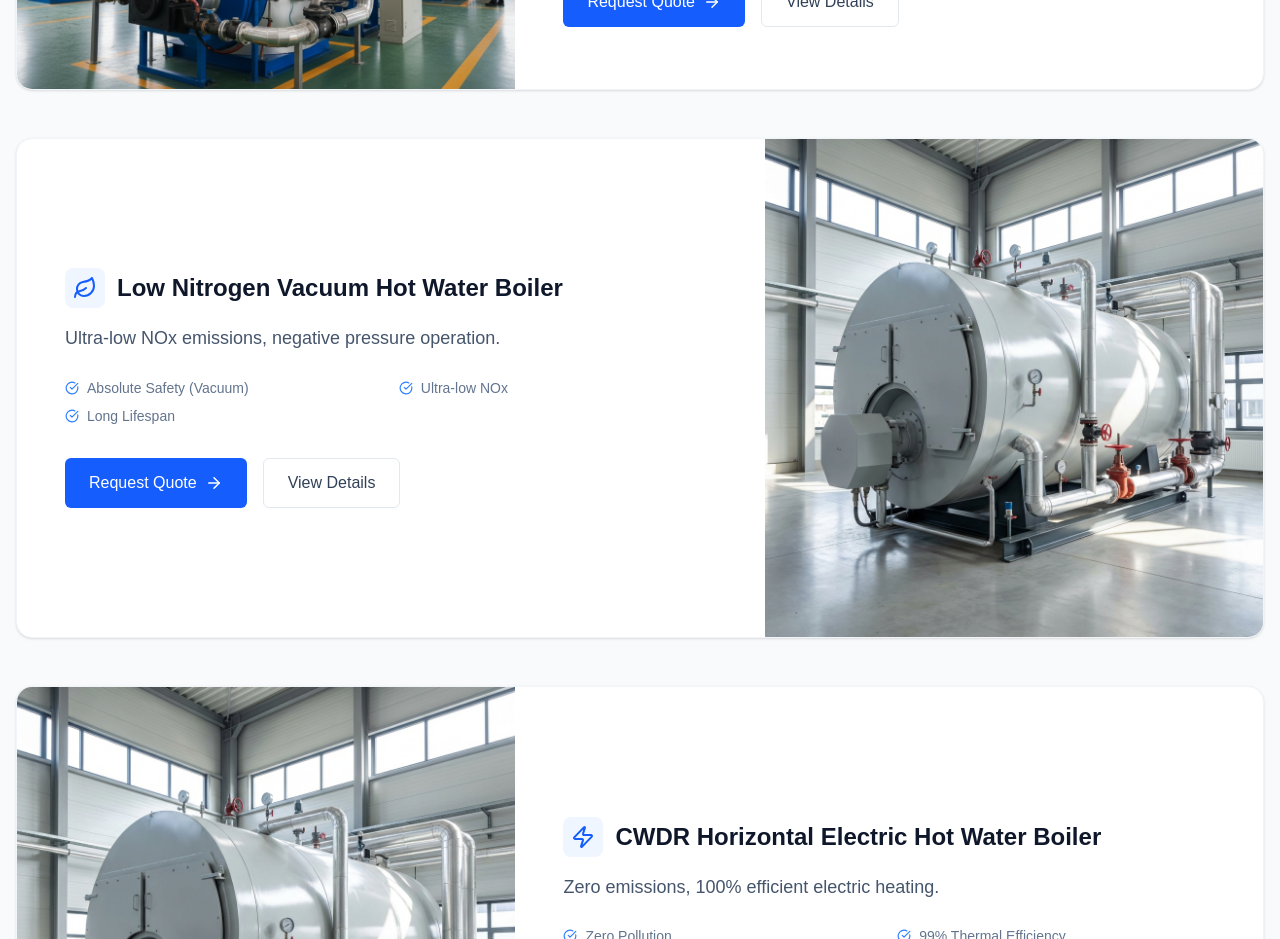
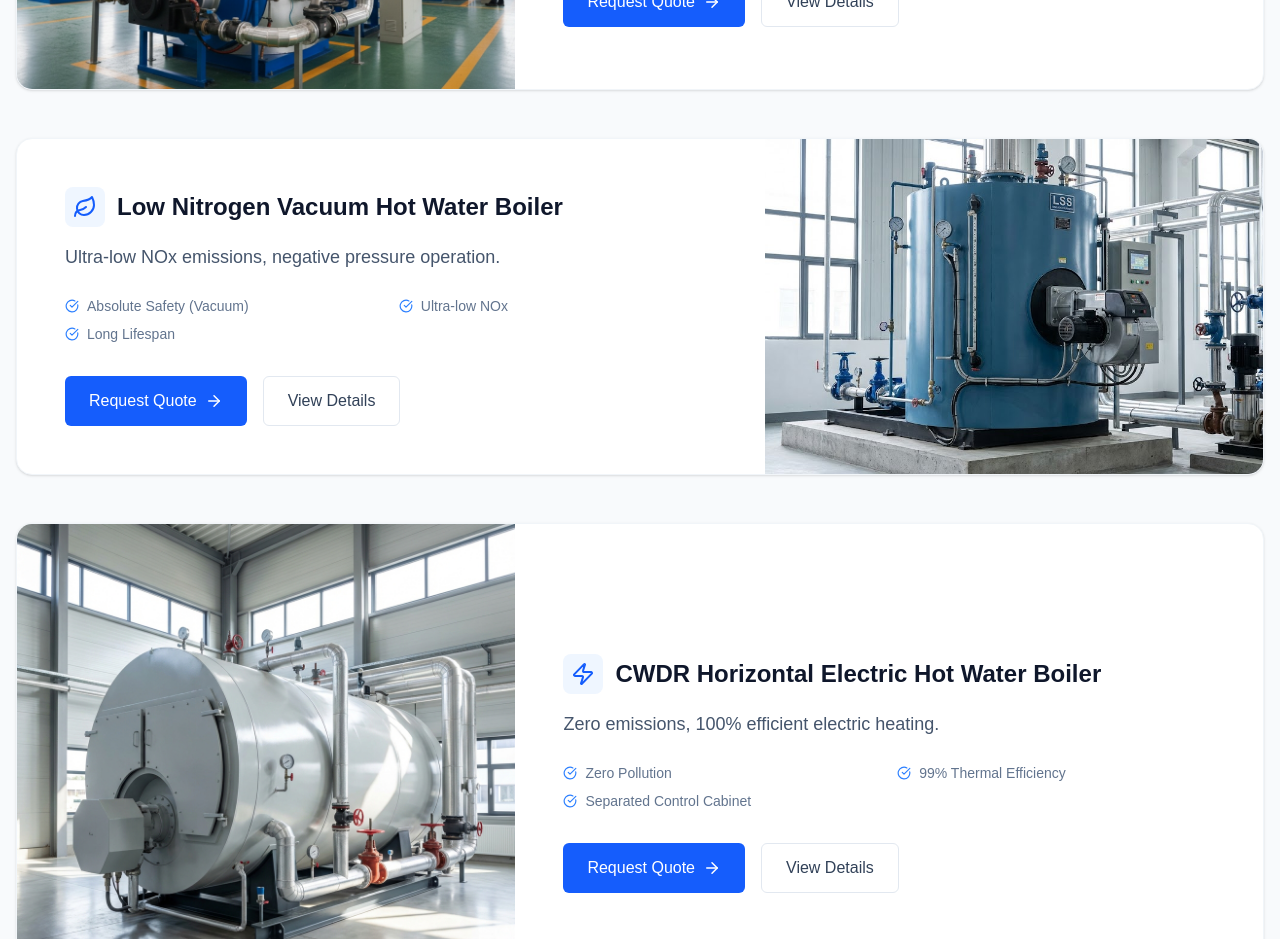
Before and after one commit to Mycs1993/guojizhan, a Next.js app: page /en/products in a window 1280 px wide. Shown: the part 4400-5339 px from the top of the page. Built offline with nearby package versions, Linux system fonts and the light colour scheme.

Commit message:
feat: use user uploaded real photo for vacuum boiler

```diff
--- a/src/data/products.ts
+++ b/src/data/products.ts
@@ -339,7 +339,7 @@ export const PRODUCT_CATEGORIES: Product[] = [
       en: "This boiler operates under negative pressure, ensuring absolute safety. The built-in heat exchanger provides clean hot water. Advanced combustion technology achieves ultra-low NOx emissions.",
       zh: "该锅炉在负压下运行，确保绝对安全。内置换热器提供清洁热水。先进的燃烧技术实现了超低氮氧化物排放。"
     },
-    image: "/images/products/wns-series-steam-boiler.png",
+    image: "/images/products/low-nitrogen-vacuum-boiler-premium.png",
     icon: "Leaf",
     features: [
       { en: "Absolute Safety (Vacuum)", zh: "绝对安全 (真空)" },
```
Also changed, not shown: public/images/products/low-nitrogen-vacuum-boiler-premium.png (added).
